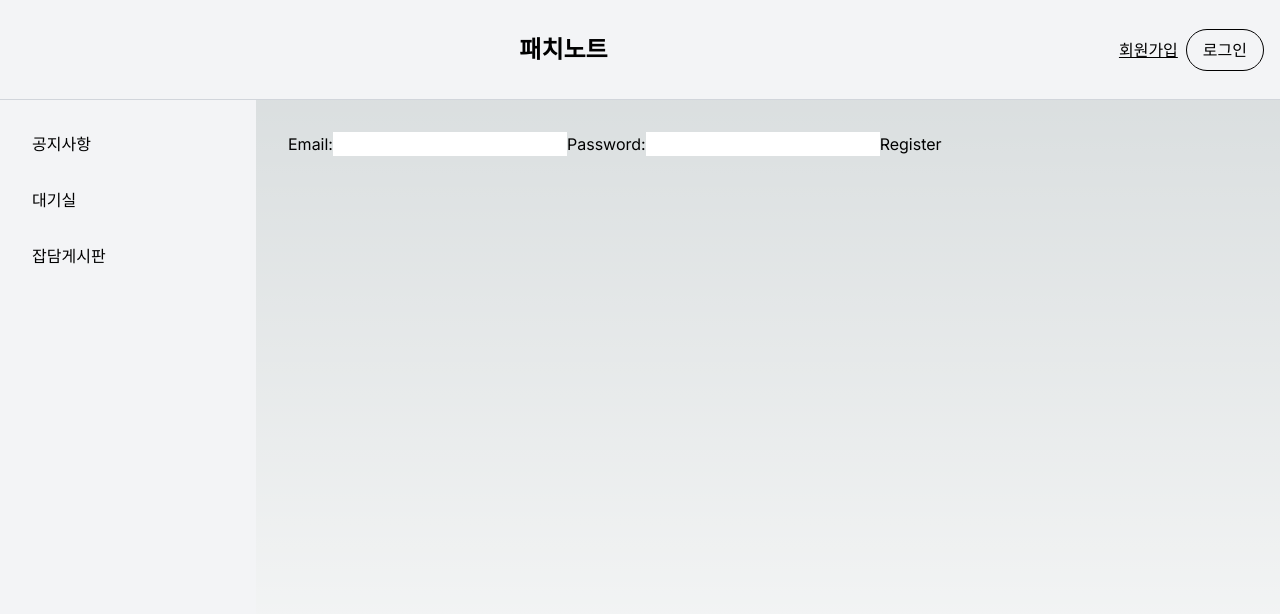
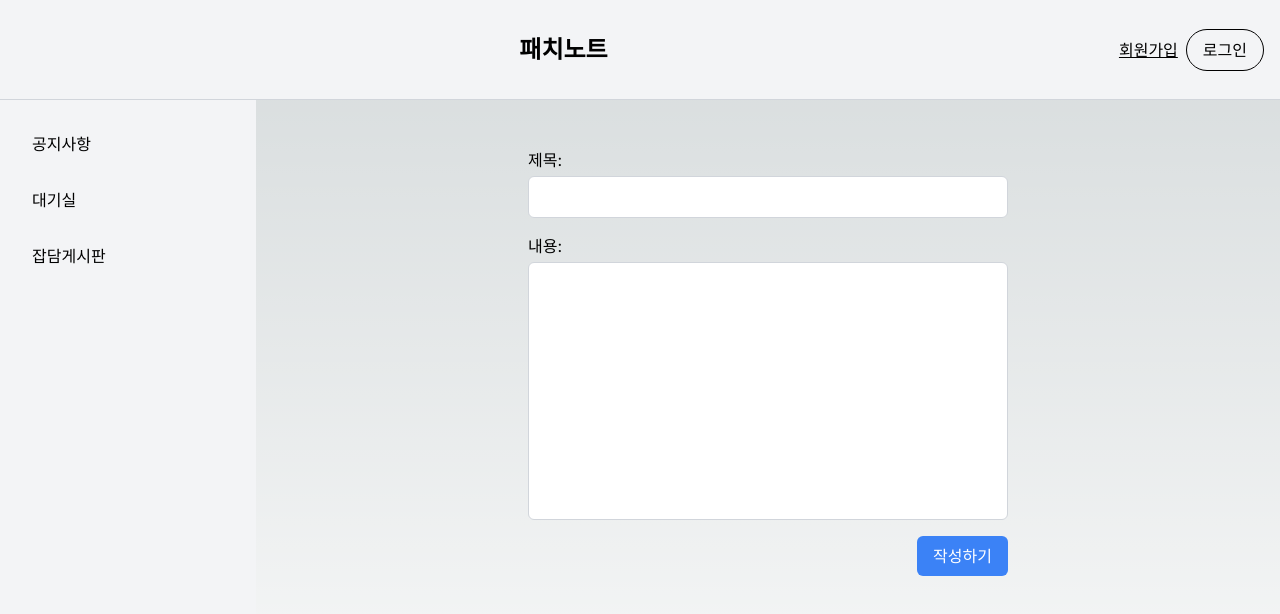
Before and after one commit to KimInteger/fetchNote, a Next.js app: page / in a window 1280 px wide. Shown: the top 614 px of the page. Built offline with nearby package versions, Linux system fonts and the light colour scheme.

Commit message:
edit | naviItem.tsx
공지사항에 writeFiled할당.

```diff
--- a/src/app/ui/navigatebar/naviLiteral/naviItem.tsx
+++ b/src/app/ui/navigatebar/naviLiteral/naviItem.tsx
@@ -1,4 +1,4 @@
-import RegisterForm from '../../registerForm';
+import WriteFieldSection from '../../writeField/fieldSection';
 
 const naviItem: Array<keyof typeof naviRouteContent> = [
   '공지사항',
@@ -7,7 +7,7 @@ const naviItem: Array<keyof typeof naviRouteContent> = [
 ];
 
 const naviRouteContent = {
-  공지사항: <RegisterForm />,
+  공지사항: <WriteFieldSection />,
   대기실: <p>대기실임</p>,
   잡담게시판: <p>잡담임</p>,
 };
```
